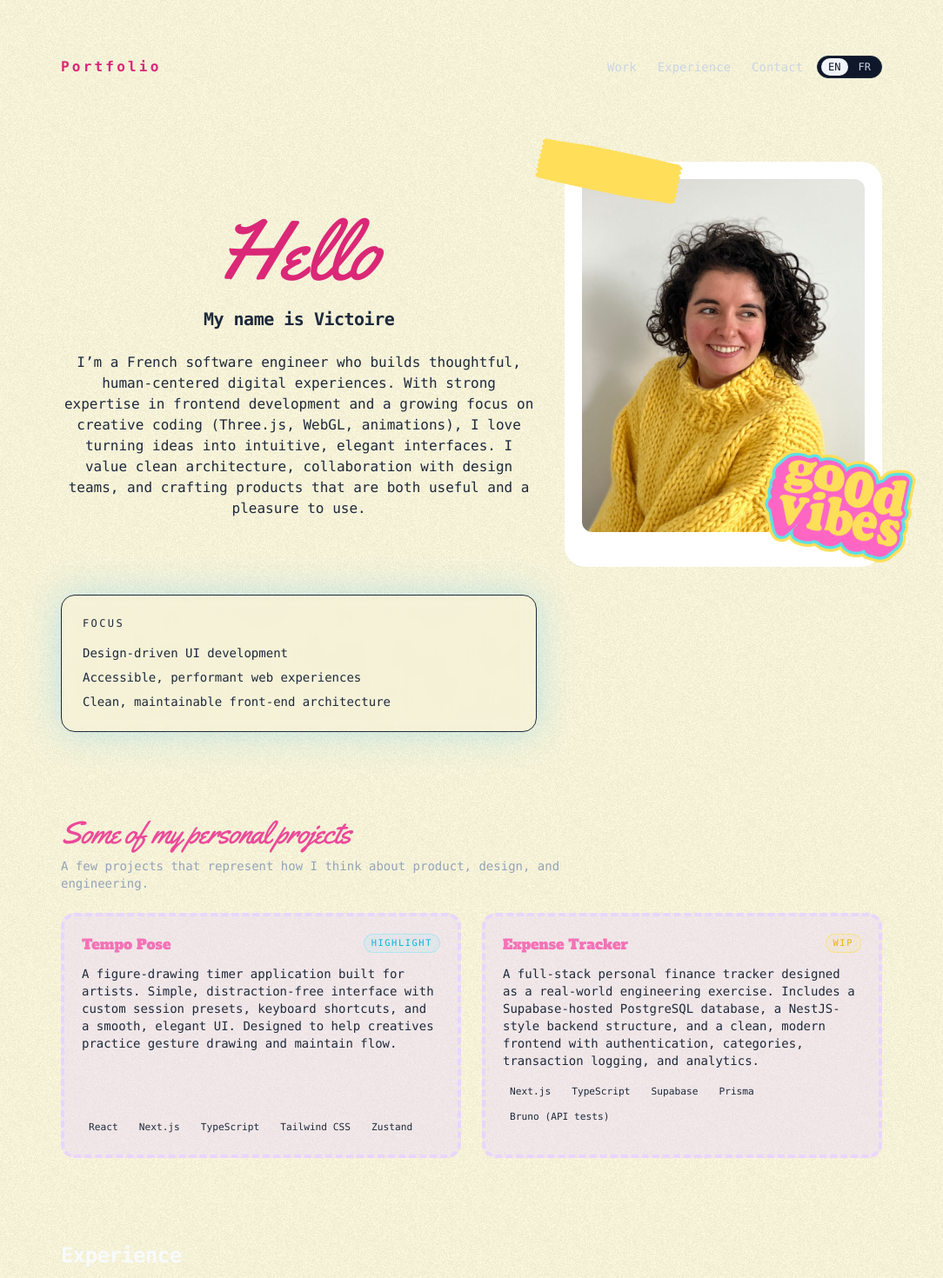
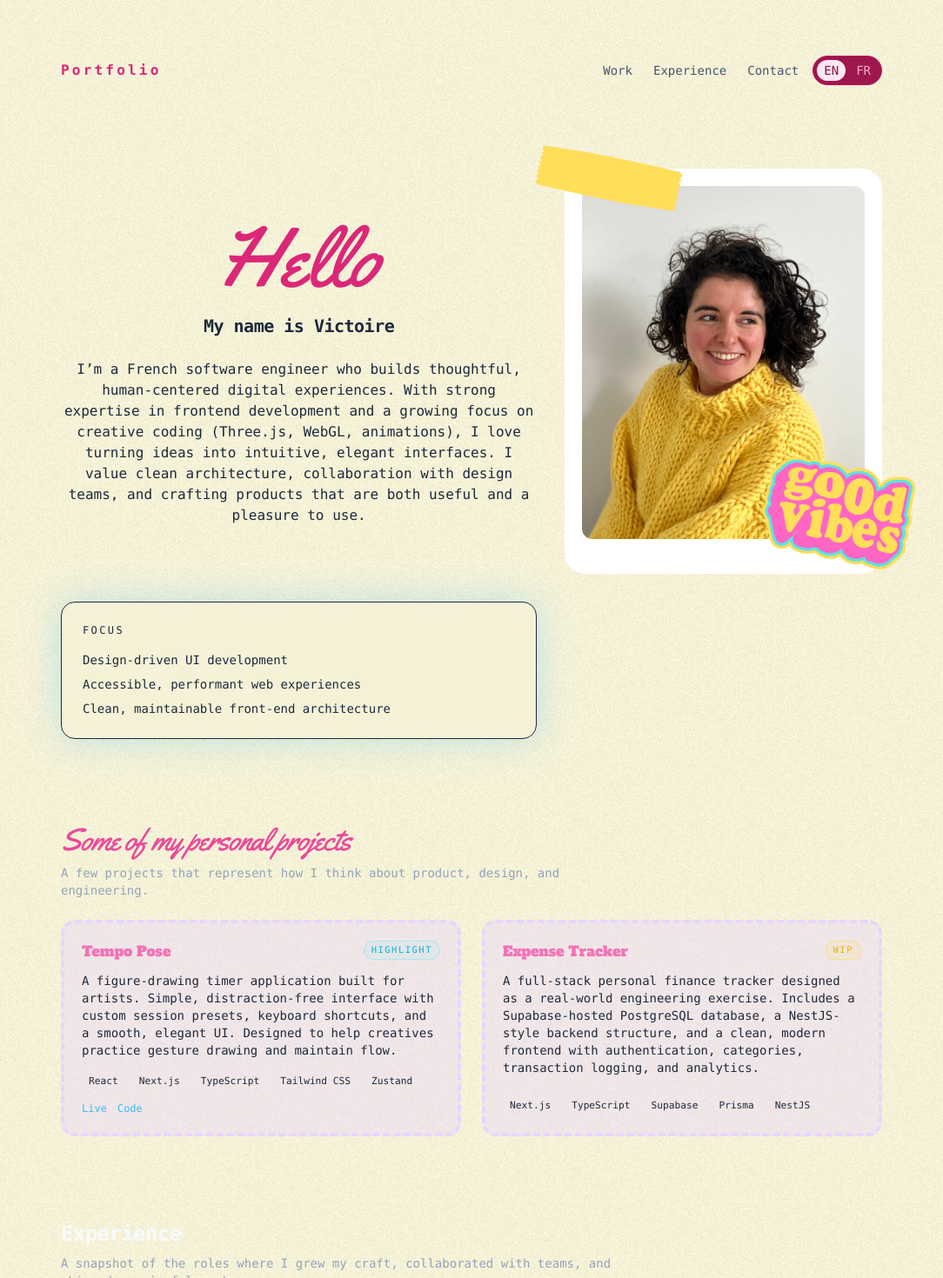
Before and after one commit to VicSchbt/portfolio, a React (Vite) app: page / in a window 1280 px wide. Shown: the top 1470 px of the page at 87% size, without its empty margins (98-1182 px from the left). Built offline with nearby package versions, Linux system fonts and the light colour scheme.

Commit message:
feat: add LanguageToggle and NavBar components, update AppLayout to include them

```diff
--- /dev/null
+++ b/src/components/LanguageToggle.tsx
@@ -0,0 +1,28 @@
+import { useLanguage } from "../i18n/LanguageContext";
+import { supportedLanguages } from "../i18n/messages";
+
+const LanguageToggle = () => {
+  const { language, setLanguage } = useLanguage();
+
+  return (
+    <div className="inline-flex items-center gap-1 rounded-full border border-pink-700 bg-pink-800 p-1 text-sm">
+      {supportedLanguages.map((langCode) => (
+        <button
+          key={langCode}
+          type="button"
+          onClick={() => setLanguage(langCode)}
+          className={`rounded-full px-2 py-0.5 transition-colors ${
+            language === langCode
+              ? "bg-pink-100 text-pink-900"
+              : "text-pink-300 hover:text-pink-100"
+          }`}
+          aria-pressed={language === langCode}
+        >
+          {langCode.toUpperCase()}
+        </button>
+      ))}
+    </div>
+  );
+};
+
+export default LanguageToggle;
--- /dev/null
+++ b/src/components/NavBar.tsx
@@ -0,0 +1,27 @@
+import { useTranslations } from "../i18n/useTranslations";
+
+const navigationItems = [
+  { href: "#projects", translationKey: "work" as const },
+  { href: "#experience", translationKey: "experience" as const },
+  { href: "#contact", translationKey: "contact" as const },
+];
+
+const NavBar = () => {
+  const t = useTranslations();
+
+  return (
+    <nav className="hidden gap-6 text-sm text-slate-600 sm:flex">
+      {navigationItems.map((item) => (
+        <a
+          key={item.href}
+          href={item.href}
+          className="hover:text-accent transition-colors"
+        >
+          {t.navigation[item.translationKey]}
+        </a>
+      ))}
+    </nav>
+  );
+};
+
+export default NavBar;
--- a/src/data/portfolio.json
+++ b/src/data/portfolio.json
@@ -86,8 +86,8 @@
           "Tailwind CSS",
           "Zustand"
         ],
-        "url": "",
-        "repoUrl": "",
+        "url": "https://tempo-pose-7qul.vercel.app/",
+        "repoUrl": "https://github.com/VicSchbt/tempo-pose",
         "highlight": true,
         "wip": false
       },
@@ -100,7 +100,7 @@
           "TypeScript",
           "Supabase",
           "Prisma",
-          "Bruno (API tests)"
+          "NestJS"
         ],
         "url": "",
         "repoUrl": "",
@@ -120,8 +120,8 @@
           "Tailwind CSS",
           "Zustand"
         ],
-        "url": "",
-        "repoUrl": "",
+        "url": "https://tempo-pose-7qul.vercel.app/",
+        "repoUrl": "https://github.com/VicSchbt/tempo-pose",
         "highlight": true,
         "wip": false
       },
--- a/src/layout/AppLayout.tsx
+++ b/src/layout/AppLayout.tsx
@@ -1,15 +1,12 @@
 import type { ReactNode } from "react";
-import { useLanguage } from "../i18n/LanguageContext";
-import { supportedLanguages } from "../i18n/messages";
-import { useTranslations } from "../i18n/useTranslations";
+import LanguageToggle from "../components/LanguageToggle";
+import NavBar from "../components/NavBar";
 
 type AppLayoutProps = {
   children: ReactNode;
 };
 
 const AppLayout = ({ children }: AppLayoutProps) => {
-  const { language, setLanguage } = useLanguage();
-  const t = useTranslations();
 
   return (
     <div className="min-h-screen">
@@ -21,43 +18,8 @@ const AppLayout = ({ children }: AppLayoutProps) => {
             </span>
           </div>
           <div className="flex items-center gap-4">
-            <nav className="hidden gap-6 text-sm text-slate-300 sm:flex">
-              <a
-                href="#projects"
-                className="hover:text-accent transition-colors"
-              >
-                {t.navigation.work}
-              </a>
-              <a
-                href="#experience"
-                className="hover:text-accent transition-colors"
-              >
-                {t.navigation.experience}
-              </a>
-              <a
-                href="#contact"
-                className="hover:text-accent transition-colors"
-              >
-                {t.navigation.contact}
-              </a>
-            </nav>
-            <div className="inline-flex items-center gap-1 rounded-full border border-slate-800 bg-slate-900 px-1 py-0.5 text-xs">
-              {supportedLanguages.map((langCode) => (
-                <button
-                  key={langCode}
-                  type="button"
-                  onClick={() => setLanguage(langCode)}
-                  className={`rounded-full px-2 py-0.5 transition-colors ${
-                    language === langCode
-                      ? "bg-slate-100 text-slate-900"
-                      : "text-slate-300 hover:text-accent"
-                  }`}
-                  aria-pressed={language === langCode}
-                >
-                  {langCode.toUpperCase()}
-                </button>
-              ))}
-            </div>
+            <NavBar />
+            <LanguageToggle />
           </div>
         </header>
 
```
